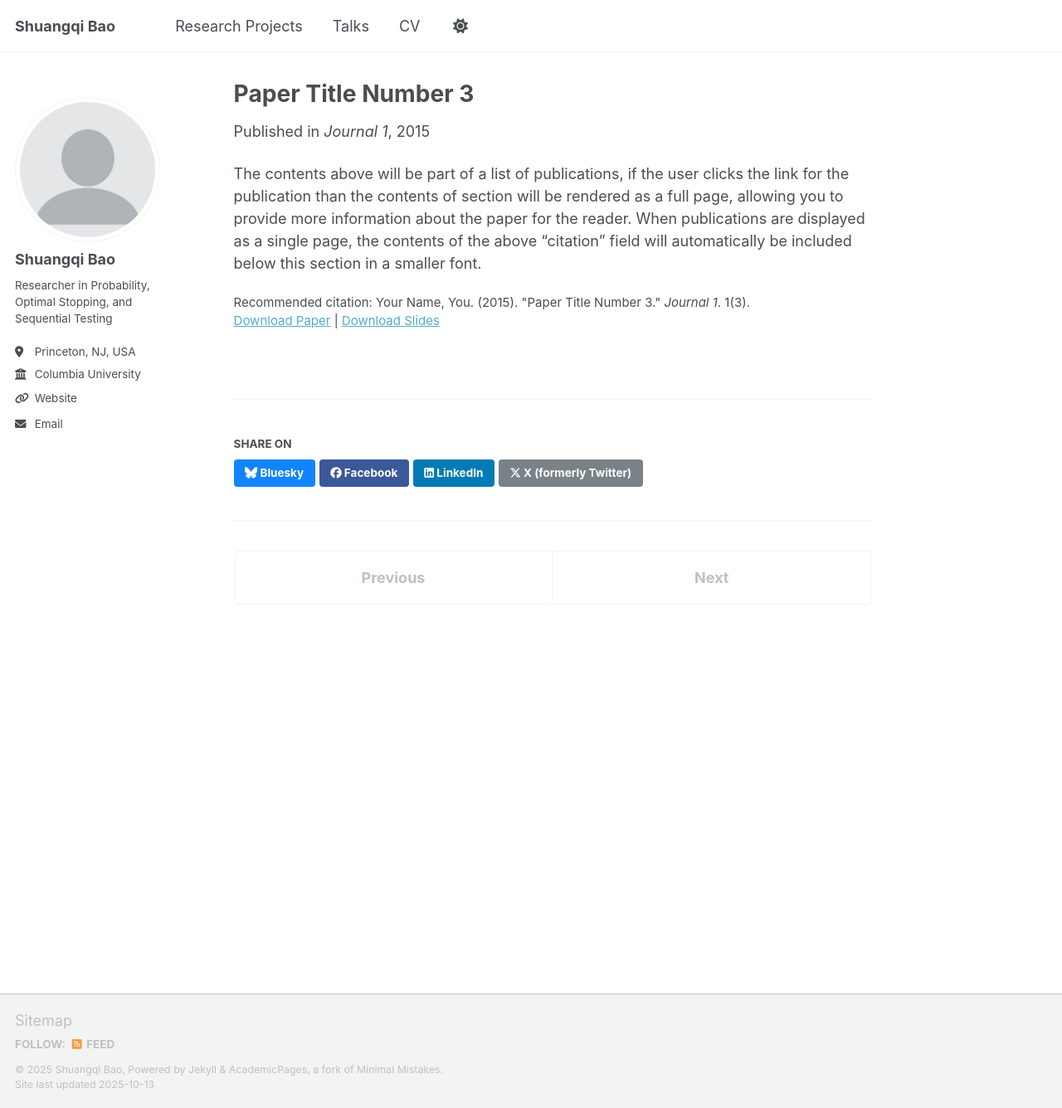
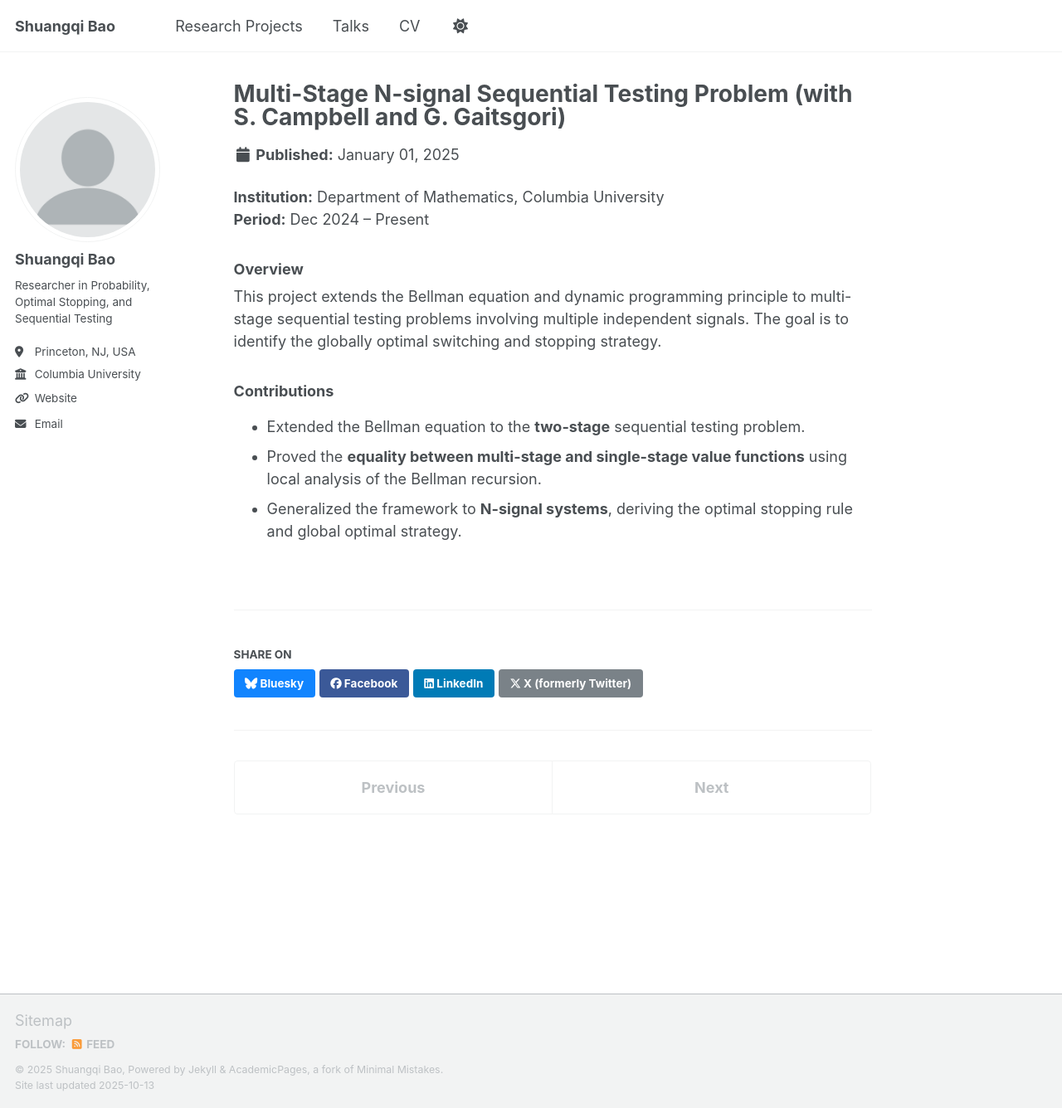
Before and after one commit to shuangqibao/shuangqibao.github.io, a Jekyll site: the page built from _publications/2015-10-01-paper-title-number-3.md, in a window 1280 px wide and 1336 px high. Shown: the whole window at 83% size. Built offline with Jekyll 4.4.1, drawn with Linux system fonts in a browser that asks for light colours; a script that is not in the unit is left out.

Commit message:
Update 2015-10-01-paper-title-number-3.md

```diff
--- a/_publications/2015-10-01-paper-title-number-3.md
+++ b/_publications/2015-10-01-paper-title-number-3.md
@@ -1,14 +1,17 @@
 ---
-title: "Paper Title Number 3"
-collection: publications
-category: manuscripts
-permalink: /publication/2015-10-01-paper-title-number-3
-excerpt: 'This paper is about the number 3. The number 4 is left for future work.'
-date: 2015-10-01
-venue: 'Journal 1'
-slidesurl: 'http://academicpages.github.io/files/slides3.pdf'
-paperurl: 'http://academicpages.github.io/files/paper3.pdf'
-citation: 'Your Name, You. (2015). &quot;Paper Title Number 3.&quot; <i>Journal 1</i>. 1(3).'
+title: "Multi-Stage N-signal Sequential Testing Problem (with S. Campbell and G. Gaitsgori)"
+collection: projects
+permalink: /projects/n-signal-sequential-testing/
+date: 2025-01-01
+excerpt: "Extended the Bellman framework to multi-stage sequential testing problems and established the equality of multi-stage and single-stage value functions."
 ---
+**Institution:** Department of Mathematics, Columbia University
+**Period:** Dec 2024 – Present
 
-The contents above will be part of a list of publications, if the user clicks the link for the publication than the contents of section will be rendered as a full page, allowing you to provide more information about the paper for the reader. When publications are displayed as a single page, the contents of the above "citation" field will automatically be included below this section in a smaller font.
+### Overview
+This project extends the Bellman equation and dynamic programming principle to multi-stage sequential testing problems involving multiple independent signals. The goal is to identify the globally optimal switching and stopping strategy.
+
+### Contributions
+- Extended the Bellman equation to the **two-stage** sequential testing problem.
+- Proved the **equality between multi-stage and single-stage value functions** using local analysis of the Bellman recursion.
+- Generalized the framework to **N-signal systems**, deriving the optimal stopping rule and global optimal strategy.
```
